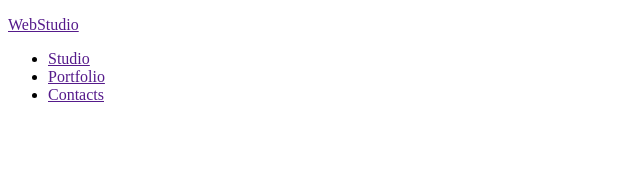
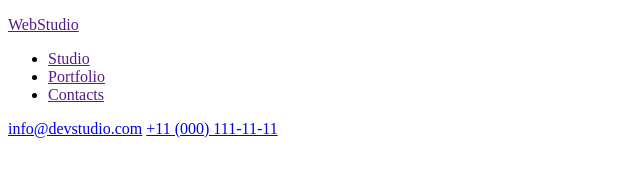
Before and after one commit to NikaKokareva/goit-markup-hw-01, a plain HTML site: page index.html in a window 1280 px wide. Shown: the whole page, without its empty margins (0-640 px from the left). Drawn offline with Linux system fonts and the light colour scheme.

Commit message:
email tel

```diff
--- a/index.html
+++ b/index.html
@@ -9,12 +9,16 @@
   <body>
     <!-- Шапка -->
     <header>
+      <nav>
         <a href=""> <p>WebStudio</p></a>
         <ul>
           <li><a href="">Studio</a></li>
           <li><a href="">Portfolio</a></li>
           <li><a href="">Contacts</a></li>
         </ul>
+      </nav>
+      <a href="mailto:info@devstudio.com"> info@devstudio.com</a>
+      <a href="tel:+11 (000) 111-11-11">+11 (000) 111-11-11</a>
     </header>
   </body>
 </html>
```
Lines whose indentation alone changed are shown as unchanged.
